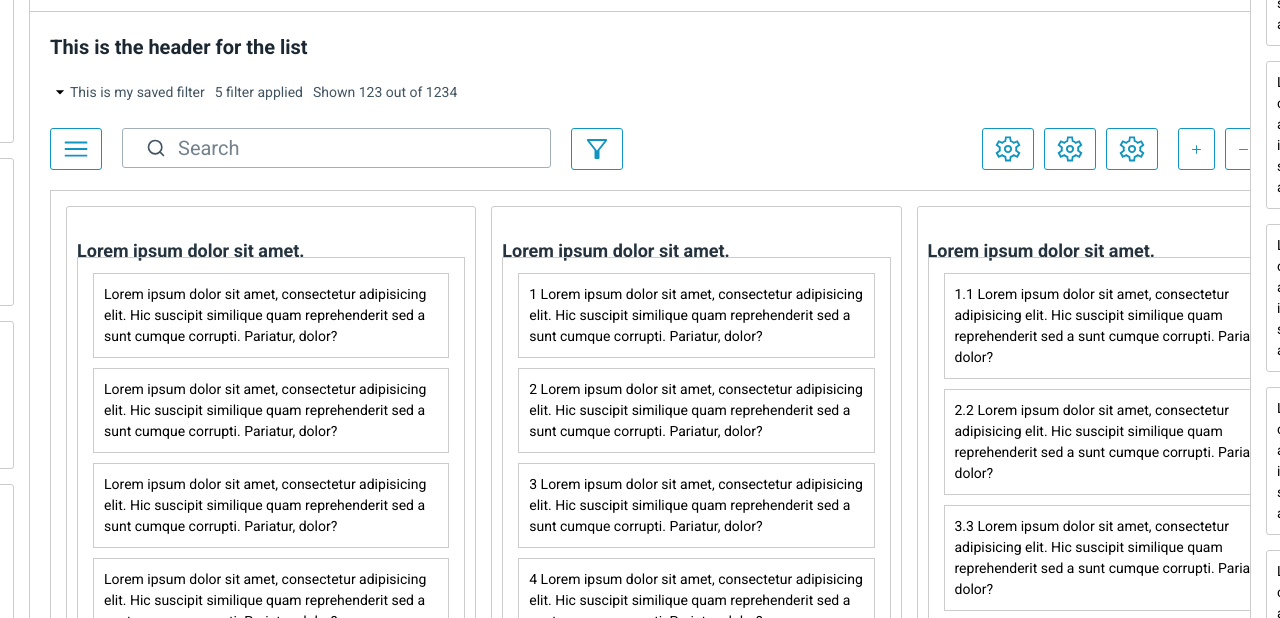
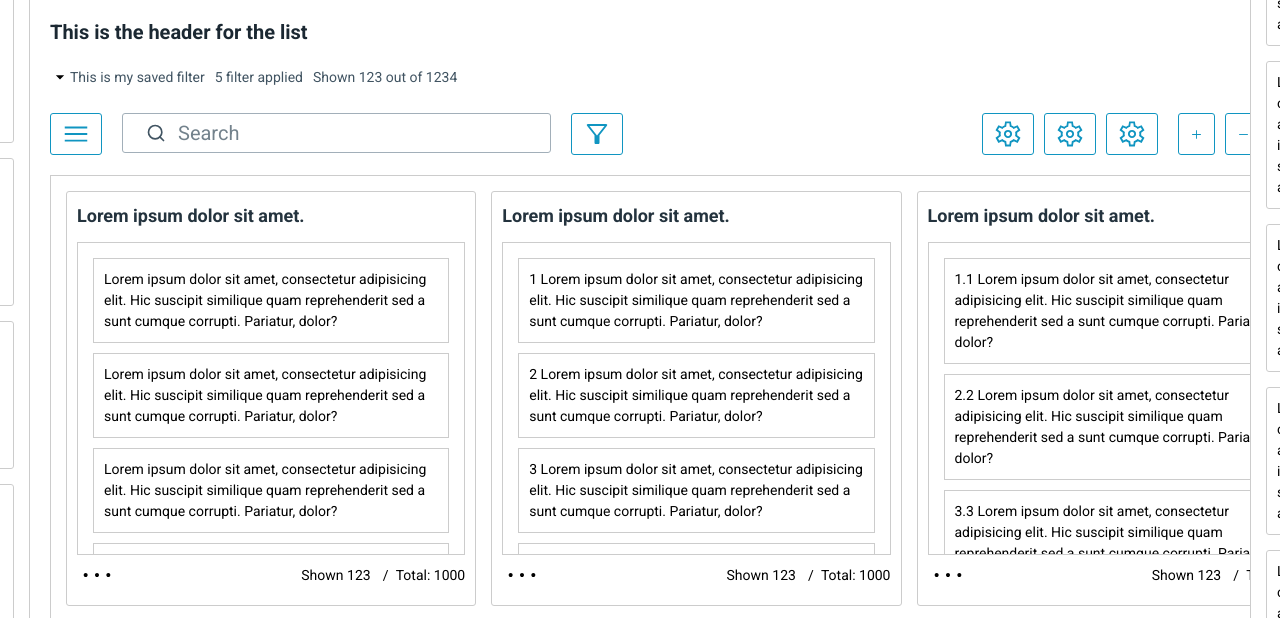
Before and after one commit to nikonenkoincodeit/crm-markup, a plain HTML site: page kanban.html in a window 1280 px wide. Shown: the part 118-736 px from the top of the page. Drawn offline with nearby package versions, Linux system fonts and the light colour scheme.

Commit message:
limited page height on desktop

```diff
--- a/css/style.css
+++ b/css/style.css
@@ -135,25 +135,8 @@ ul li {
 .app {
   height: 100%;
   display: grid;
-  grid-template-rows:
-    var(--mob-header-height) var(--header-height) calc(
-      100% -
-        (
-          var(--mob-header-height) + var(--header-height) +
-            var(--main-footer-height)
-        )
-    )
-    var(--main-footer-height);
   overflow: hidden;
 }
-
-/* .app.max-height {
-  max-height: 100vh;
-} */
-
-/* .app.auto-height {
-  grid-template-rows: auto auto auto var(--main-footer-height);
-} */
 
 .app [role="button"] {
   padding: 0;
@@ -377,7 +360,7 @@ nav[aria-label="breadcrumb"] ul li:not(:last-child) ::after {
 .kanban {
   display: grid;
   grid-template-columns: repeat(3, minmax(300px, 1fr));
-  height: 100%;
+  height: 80vh;
   overflow-x: auto;
   gap: var(--half-spacing);
   padding: var(--half-spacing);
@@ -418,8 +401,9 @@ kanban-footer nav {
   margin-right: var(--small-spacing);
 }
 
-kanban-header h2 {
+.app kanban-header h2 {
   font-size: var(--main-title-h2);
+  margin-top: 0;
   margin-bottom: var(--double-spacing);
 }
 
@@ -1120,3 +1104,22 @@ box-article p {
     display: none;
   }
 }
+
+@media (min-width: 992px) {
+  .app {
+    height: 100vh;
+    display: grid;
+    grid-template-rows:
+      var(--mob-header-height) var(--header-height) calc(
+        100% -
+          (
+            var(--mob-header-height) + var(--header-height) +
+              var(--main-footer-height)
+          )
+      )
+      var(--main-footer-height);
+  }
+  .kanban {
+    height: 100%;
+  }
+}
```
Also changed, not shown: page.html (+2 -1 lines).
